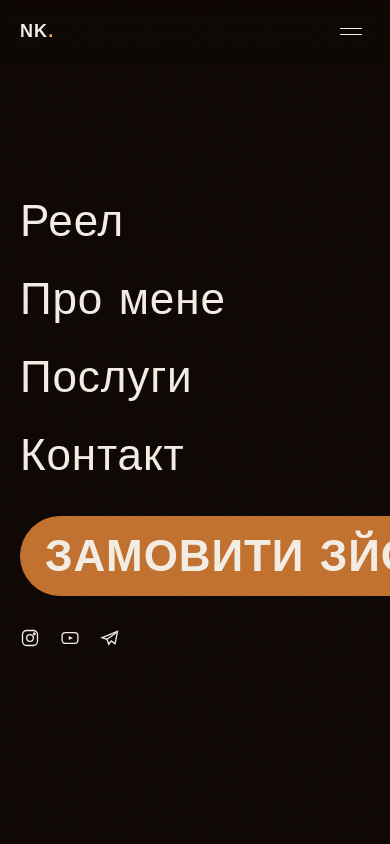
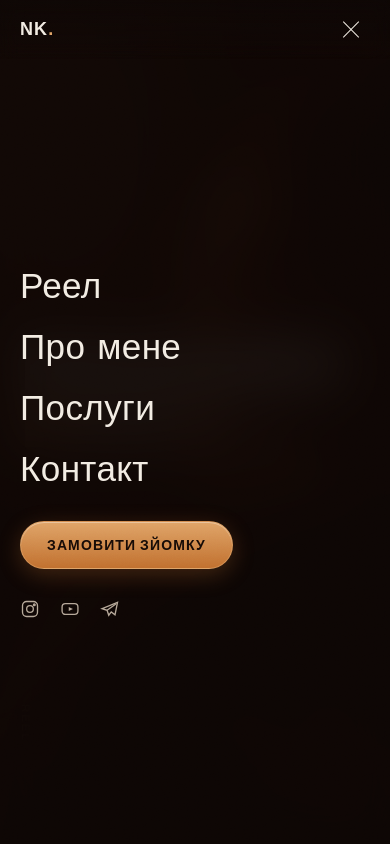
Before and after one commit to nazariiiikozak-ux/videograf-site, a website: page index.html in a window 390 px wide. Both pictures are taken after a click on the button "Меню". Shown: the top 844 px of the page. Drawn offline with Linux system fonts and the light colour scheme; no server answers; a web font is replaced by a local one.

Commit message:
Update styles.css

```diff
--- a/styles.css
+++ b/styles.css
@@ -50,10 +50,12 @@ img{ display:block; max-width:100%; }
    BUTTONS
 ===================================================== */
 .btn{
+  position:relative;
+  overflow:hidden;
   display:inline-flex;
   align-items:center;
   justify-content:center;
-  padding:10px 20px;
+  padding:11px 22px;
   font-family:var(--f-body);
   font-size:12px;
   font-weight:600;
@@ -62,42 +64,51 @@ img{ display:block; max-width:100%; }
   border-radius:999px;
   white-space:nowrap;
   cursor:pointer;
-  transition:background .25s ease, color .25s ease, border-color .25s ease, transform .2s ease;
+  -webkit-backdrop-filter:blur(8px);
+  backdrop-filter:blur(8px);
+  transition:transform .3s cubic-bezier(.2,.7,.3,1), background .3s ease, border-color .3s ease, color .3s ease, box-shadow .3s ease;
 }
-.btn--fill{
-  background:var(--ember);
+/* glass sheen sweep on hover */
+.btn::after{
+  content:'';
+  position:absolute; inset:0;
+  background:linear-gradient(120deg, transparent 32%, rgba(255,255,255,0.20) 50%, transparent 68%);
+  transform:translateX(-130%);
+  transition:transform .65s cubic-bezier(.2,.7,.3,1);
+  pointer-events:none;
+}
+.btn:hover::after{ transform:translateX(130%); }
+.btn:hover{ transform:translateY(-2px); }
+.btn > *{ position:relative; z-index:1; }
+
+/* primary CTA -- glossy ember glass */
+.btn--fill, .btn--nav{
+  background:linear-gradient(180deg, var(--ember-2), var(--ember));
   color:#160b06;
-  border:1px solid var(--ember);
+  border:1px solid rgba(224,164,104,0.55);
+  box-shadow:inset 0 1px 0 rgba(255,255,255,0.35), 0 6px 22px rgba(193,112,47,0.28);
 }
-.btn--fill:hover{
-  background:var(--ember-2);
-  border-color:var(--ember-2);
-  transform:translateY(-1px);
+.btn--fill:hover, .btn--nav:hover{
+  box-shadow:inset 0 1px 0 rgba(255,255,255,0.45), 0 10px 30px rgba(193,112,47,0.42);
 }
+.btn--nav{ padding:10px 20px; }
+
+/* secondary -- frosted glass */
 .btn--outline{
-  background:transparent;
-  color:var(--ink-dim);
-  border:1px solid rgba(243,236,226,0.22);
+  background:rgba(243,236,226,0.05);
+  color:var(--ink);
+  border:1px solid rgba(243,236,226,0.16);
+  box-shadow:inset 0 1px 0 rgba(255,255,255,0.06), 0 6px 20px rgba(0,0,0,0.25);
 }
 .btn--outline:hover{
+  border-color:rgba(224,164,104,0.55);
+  background:rgba(193,112,47,0.10);
   color:var(--ink);
-  border-color:var(--ember-2);
-  background:rgba(193,112,47,0.08);
-}
-.btn--nav{
-  background:var(--ember);
-  color:#160b06;
-  border:1px solid var(--ember);
-  padding:9px 18px;
-}
-.btn--nav:hover{
-  background:var(--ember-2);
-  border-color:var(--ember-2);
 }
 .btn--mobile{
   margin-top:8px;
   font-size:14px;
-  padding:14px 24px;
+  padding:15px 26px;
 }
 
 /* =====================================================
@@ -128,10 +139,10 @@ img{ display:block; max-width:100%; }
   z-index:100;
   display:flex; align-items:center; justify-content:space-between;
   gap:20px;
-  padding:20px var(--pad);
-  background:linear-gradient(180deg, rgba(14,7,5,0.75) 0%, rgba(14,7,5,0.35) 70%, transparent 100%);
-  backdrop-filter:blur(6px);
-  -webkit-backdrop-filter:blur(6px);
+  padding:18px var(--pad);
+  background:linear-gradient(180deg, rgba(14,7,5,0.72) 0%, rgba(14,7,5,0.30) 75%, transparent 100%);
+  backdrop-filter:blur(10px) saturate(1.1);
+  -webkit-backdrop-filter:blur(10px) saturate(1.1);
 }
 
 .nav__mark{
@@ -200,27 +211,37 @@ img{ display:block; max-width:100%; }
   width:22px; height:1px;
   background:var(--ink);
   display:block;
+  transform-origin:center;
+  transition:transform .3s cubic-bezier(.7,0,.3,1);
 }
+.nav__burger[aria-expanded="true"] span:first-child{ transform:translateY(3px) rotate(45deg); }
+.nav__burger[aria-expanded="true"] span:last-child{ transform:translateY(-3px) rotate(-45deg); }
 
 .nav__mobile{
   position:fixed; inset:0;
   z-index:90;
-  background:var(--bg);
+  background:rgba(14,7,5,0.94);
+  -webkit-backdrop-filter:blur(24px) saturate(1.1);
+  backdrop-filter:blur(24px) saturate(1.1);
   display:flex; flex-direction:column;
   align-items:flex-start;
   justify-content:center;
-  gap:28px;
-  padding:var(--pad);
+  gap:clamp(16px,3.4vh,26px);
+  padding:calc(var(--pad) + 44px) var(--pad) var(--pad);
   transform:translateY(-100%);
-  transition:transform .4s cubic-bezier(.7,0,.3,1);
+  transition:transform .5s cubic-bezier(.7,0,.3,1);
 }
 .nav__mobile.is-open{ transform:translateY(0); }
-.nav__mobile a{
+.nav__mobile > a:not(.btn){
   font-family:var(--f-display);
-  font-size:44px;
-  letter-spacing:0.02em;
+  font-size:clamp(30px,9vw,46px);
+  line-height:1;
+  letter-spacing:0.01em;
   color:var(--ink);
+  transition:color .25s ease;
 }
+.nav__mobile > a:not(.btn):active{ color:var(--ember-2); }
+.nav__mobile .btn--mobile{ align-self:flex-start; }
 
 @media (max-width: 780px){
   .nav__links, .nav__right{ display:none; }
@@ -330,6 +351,7 @@ img{ display:block; max-width:100%; }
 /* ---- hero footer: tagline + scroll ---- */
 .hero__foot{
   position:relative; z-index:2;
+  margin-top:auto;
   display:flex;
   align-items:flex-end;
   justify-content:space-between;
```
